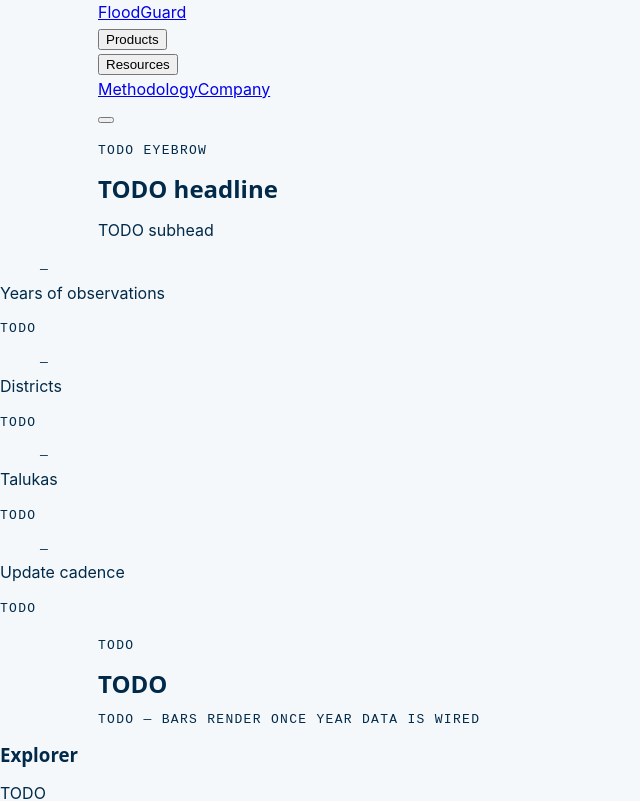
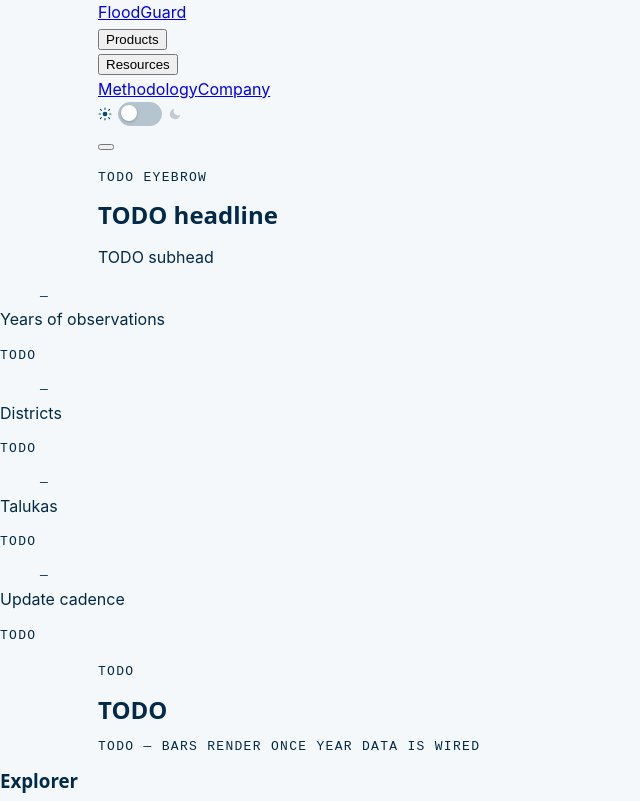
Before and after one commit to gojosatorou999/floodguard-website, a React (Vite) app: page / in a window 1280 px wide. Shown: the top 801 px of the page, without its empty margins (0-640 px from the left). Built offline with nearby package versions, Linux system fonts and the light colour scheme.

Commit message:
feat: add light/dark mode toggle to header

```diff
--- a/src/components/layout/Header.tsx
+++ b/src/components/layout/Header.tsx
@@ -1,6 +1,7 @@
 import { primaryNav, isGroup } from "@/content/nav";
 import NavDropdown from "./NavDropdown";
 import MobileNav from "./MobileNav";
+import ThemeToggle from "./ThemeToggle";
 
 /**
  * Sticky header. Logo + nav with Products/Resources dropdowns.
@@ -27,7 +28,7 @@ export default function Header() {
           )}
         </nav>
 
-        {/* TODO: primary CTA button */}
+        <ThemeToggle />
         <MobileNav />
       </div>
     </header>
--- /dev/null
+++ b/src/components/layout/ThemeToggle.css
@@ -0,0 +1,71 @@
+/* ── Theme Toggle ─────────────────────────────────────────────── */
+.theme-toggle {
+  position: relative;
+  display: inline-flex;
+  align-items: center;
+  gap: 6px;
+  padding: 0;
+  border: none;
+  background: transparent;
+  cursor: pointer;
+  flex-shrink: 0;
+}
+
+/* pill track */
+.theme-toggle__track {
+  position: relative;
+  width: 44px;
+  height: 24px;
+  border-radius: var(--radius-full);
+  background: var(--color-border-strong);
+  border: 1.5px solid var(--color-border-strong);
+  transition: background 0.25s ease, border-color 0.25s ease;
+}
+
+.theme-toggle[aria-pressed="true"] .theme-toggle__track {
+  background: var(--color-brand);
+  border-color: var(--color-brand);
+}
+
+/* sliding thumb */
+.theme-toggle__thumb {
+  position: absolute;
+  top: 2px;
+  left: 2px;
+  width: 16px;
+  height: 16px;
+  border-radius: 50%;
+  background: #fff;
+  box-shadow: 0 1px 3px rgb(0 0 0 / 0.25);
+  transition: transform 0.22s cubic-bezier(0.4, 0, 0.2, 1);
+}
+
+.theme-toggle[aria-pressed="true"] .theme-toggle__thumb {
+  transform: translateX(20px);
+}
+
+/* sun / moon icons beside the track */
+.theme-toggle__icon {
+  display: flex;
+  align-items: center;
+  color: var(--color-text-muted);
+  transition: color 0.2s ease, opacity 0.2s ease;
+}
+
+.theme-toggle__icon--sun  { order: -1; }
+.theme-toggle__icon--moon { order: 1; }
+
+/* dim the inactive icon */
+.theme-toggle[aria-pressed="false"] .theme-toggle__icon--moon { opacity: 0.35; }
+.theme-toggle[aria-pressed="true"]  .theme-toggle__icon--sun  { opacity: 0.35; }
+
+/* active icon picks up brand colour */
+.theme-toggle[aria-pressed="false"] .theme-toggle__icon--sun  { color: var(--color-brand); }
+.theme-toggle[aria-pressed="true"]  .theme-toggle__icon--moon { color: var(--color-brand); }
+
+/* focus ring */
+.theme-toggle:focus-visible {
+  outline: 2px solid var(--color-focus);
+  outline-offset: 3px;
+  border-radius: var(--radius-sm);
+}
--- /dev/null
+++ b/src/components/layout/ThemeToggle.tsx
@@ -0,0 +1,54 @@
+import { useState, useEffect } from "react";
+import "./ThemeToggle.css";
+
+/**
+ * Reads / writes data-theme on <html>.
+ * Order: localStorage → system preference → light fallback.
+ */
+function getInitialTheme(): "light" | "dark" {
+  const saved = localStorage.getItem("theme") as "light" | "dark" | null;
+  if (saved === "light" || saved === "dark") return saved;
+  return window.matchMedia("(prefers-color-scheme: dark)").matches
+    ? "dark"
+    : "light";
+}
+
+export default function ThemeToggle() {
+  const [theme, setTheme] = useState<"light" | "dark">(getInitialTheme);
+
+  useEffect(() => {
+    document.documentElement.setAttribute("data-theme", theme);
+    localStorage.setItem("theme", theme);
+  }, [theme]);
+
+  const toggle = () => setTheme((t) => (t === "dark" ? "light" : "dark"));
+
+  return (
+    <button
+      id="theme-toggle"
+      className="theme-toggle"
+      aria-label={theme === "dark" ? "Switch to light mode" : "Switch to dark mode"}
+      aria-pressed={theme === "dark"}
+      onClick={toggle}
+      title={theme === "dark" ? "Switch to light mode" : "Switch to dark mode"}
+    >
+      <span className="theme-toggle__track" aria-hidden="true">
+        <span className="theme-toggle__thumb" />
+      </span>
+      <span className="theme-toggle__icon theme-toggle__icon--sun" aria-hidden="true">
+        {/* Sun */}
+        <svg width="14" height="14" viewBox="0 0 24 24" fill="currentColor">
+          <circle cx="12" cy="12" r="4"/>
+          <path d="M12 2v2M12 20v2M4.22 4.22l1.42 1.42M18.36 18.36l1.42 1.42M2 12h2M20 12h2M4.22 19.78l1.42-1.42M18.36 5.64l1.42-1.42"
+            stroke="currentColor" strokeWidth="2" strokeLinecap="round" fill="none"/>
+        </svg>
+      </span>
+      <span className="theme-toggle__icon theme-toggle__icon--moon" aria-hidden="true">
+        {/* Moon */}
+        <svg width="14" height="14" viewBox="0 0 24 24" fill="currentColor">
+          <path d="M21 12.79A9 9 0 1 1 11.21 3a7 7 0 0 0 9.79 9.79z"/>
+        </svg>
+      </span>
+    </button>
+  );
+}
```
